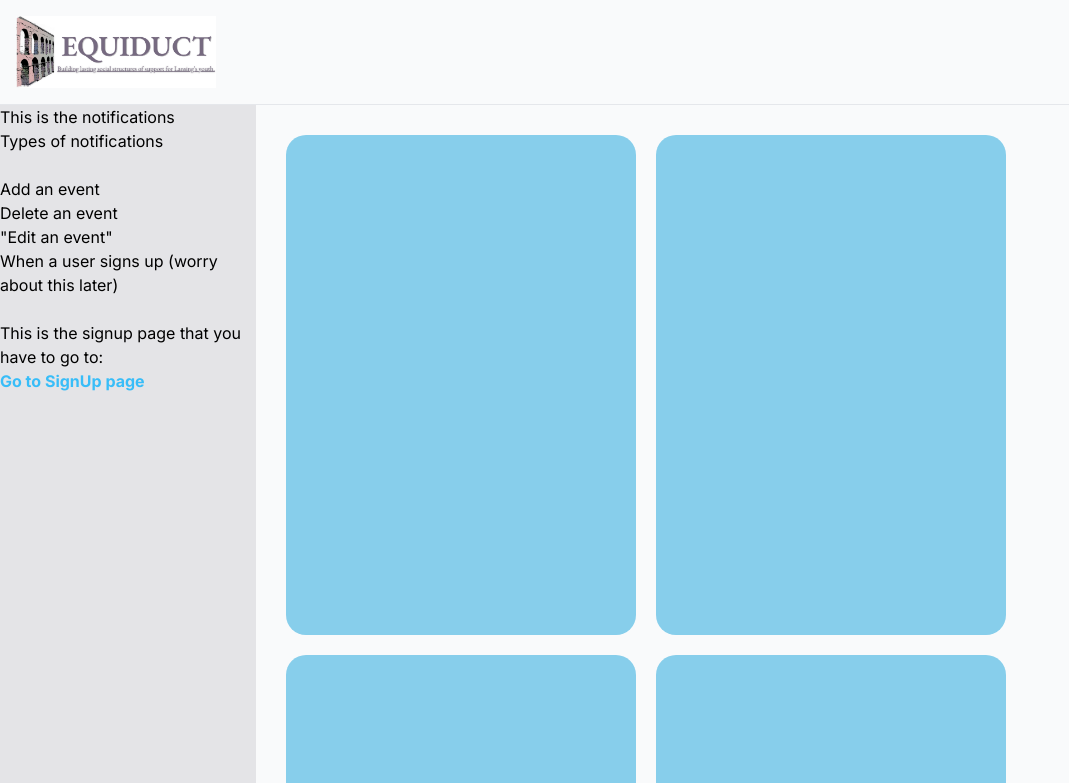
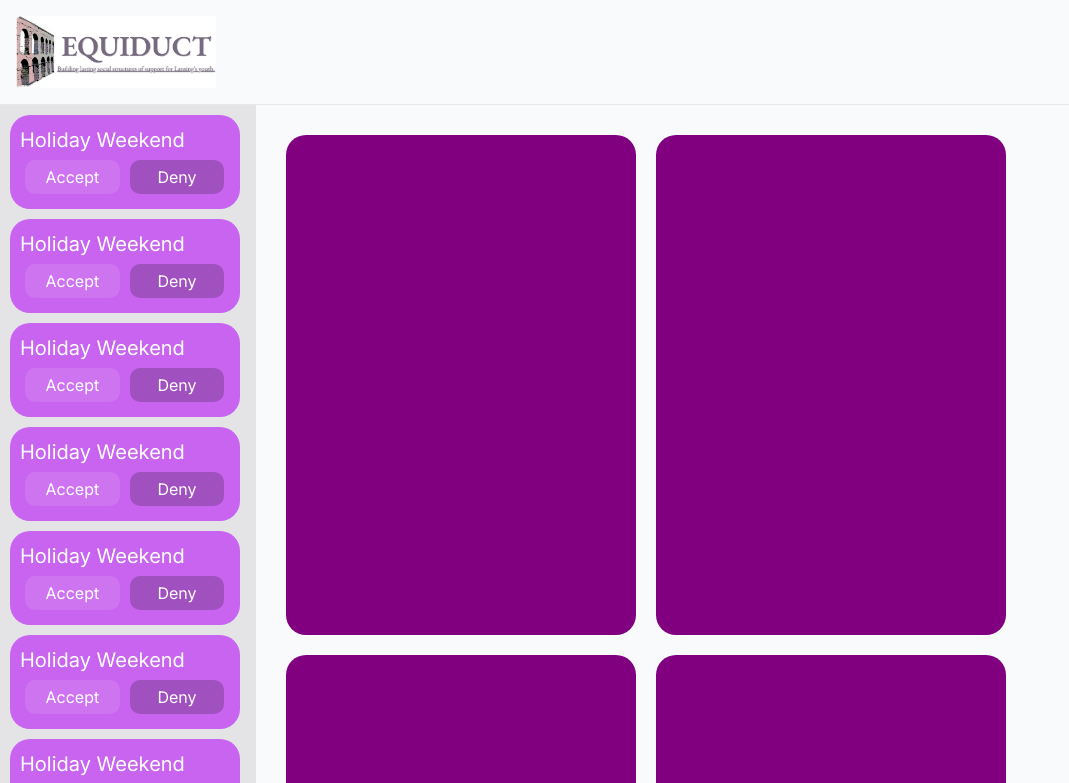
Before and after one commit to Imagine-Software-Club/PRJ-IWDB6-Equiduct, a Next.js app: page /admin in a window 1280 px wide. Shown: the top 783 px of the page, without its empty margins (0-1069 px from the left). Built offline with nearby package versions, Linux system fonts and the light colour scheme.

Commit message:
my changes to code

```diff
--- a/app/admin/admin.module.css
+++ b/app/admin/admin.module.css
@@ -2,7 +2,7 @@
     height:500px;
     width:350px;
     min-width:300px;
-    background-color: skyblue;
+    background-color: purple;
     border-radius: 20px;
     transition-duration: 100ms;
     margin: 10px;
@@ -14,11 +14,46 @@
 }
 
 .smallCard {
-    height:100px;
-    width:200px;
-    min-width:300px;
-    background-color: skyblue;
+    height:fit-content;
+    width:90%;
+    background-color: rgb(200, 100, 239);
     border-radius: 20px;
     transition-duration: 100ms;
     margin: 10px;
+    padding: 10px;
 }
+.smallCard:hover {
+    transform: scale(1.02);
+    transition: 100ms;
+}
+
+.p {
+    color: white;
+    font-size: 20px;
+}
+
+.accept{
+    width:45%;
+    margin:5px;
+    padding:5px;
+    color:white;
+    background:rgb(255,255,255,0.1);
+    border-radius: 10px;
+}
+.accept:hover {
+    background:rgb(0,255,0, 0.5);
+    transition-duration:200ms;
+}
+
+.deny {
+    width:45%;
+    margin:5px;
+    padding:5px;
+    color:white;
+    background:rgb(0,0,0, 0.2);
+    border-radius: 10px;
+}
+.deny:hover {
+    background:rgb(255,0,0, 0.5);
+    transition-duration: 100ms;
+}
--- a/app/admin/page.tsx
+++ b/app/admin/page.tsx
@@ -25,20 +25,54 @@ export default function Home() {
       </nav>
       <div className="grid grid-cols-5">
         <div className="col-span-1 bg-zinc-200 h-dvh">
-          <p className="">This is the notifications</p>
-          <div></div>
-          <p>Types of notifications</p>
-          <br></br>
-          <p>Add an event</p>
-          <p>Delete an event</p>
-          <p>"Edit an event"</p>
-          <p>When a user signs up (worry about this later)</p>
-          <p></p>
-          <br></br>
-          <p>This is the signup page that you have to go to:</p>
+          <div className={styles.smallCard}>
+            <p className={styles.p}>Holiday Weekend</p>
+            <button className={styles.accept}>Accept</button>
+            <button className={styles.deny}>Deny</button>
+          </div>
+          <div className={styles.smallCard}>
+            <p className={styles.p}>Holiday Weekend</p>
+            <button className={styles.accept}>Accept</button>
+            <button className={styles.deny}>Deny</button>
+          </div>
+          <div className={styles.smallCard}>
+            <p className={styles.p}>Holiday Weekend</p>
+            <button className={styles.accept}>Accept</button>
+            <button className={styles.deny}>Deny</button>
+          </div>
+          <div className={styles.smallCard}>
+            <p className={styles.p}>Holiday Weekend</p>
+            <button className={styles.accept}>Accept</button>
+            <button className={styles.deny}>Deny</button>
+          </div>
+          <div className={styles.smallCard}>
+            <p className={styles.p}>Holiday Weekend</p>
+            <button className={styles.accept}>Accept</button>
+            <button className={styles.deny}>Deny</button>
+          </div>
+          <div className={styles.smallCard}>
+            <p className={styles.p}>Holiday Weekend</p>
+            <button className={styles.accept}>Accept</button>
+            <button className={styles.deny}>Deny</button>
+          </div>
+          <div className={styles.smallCard}>
+            <p className={styles.p}>Holiday Weekend</p>
+            <button className={styles.accept}>Accept</button>
+            <button className={styles.deny}>Deny</button>
+          </div>
+          <div className={styles.smallCard}>
+            <p className={styles.p}>Holiday Weekend</p>
+            <button className={styles.accept}>Accept</button>
+            <button className={styles.deny}>Deny</button>
+          </div>
+          <div className={styles.smallCard}>
+            <p className={styles.p}>Holiday Weekend</p>
+            <button className={styles.accept}>Accept</button>
+            <button className={styles.deny}>Deny</button>
+          </div>
           <p>
             <a
-              className="text-sky-400"
+              className="m-5 text-sky-400"
               href="localhost:3000/hsadf8uafs8AHSUId9"
             >
               <b>Go to SignUp page</b>
--- a/app/calendar1.tsx
+++ b/app/calendar1.tsx
@@ -435,6 +435,7 @@ export default function Home() {
         freq: RRule.YEARLY,
         //bymonth: parseInt(month),
         //bymonthday: parseInt(day),
+        interval: customTime,
         dtstart: startDate,
         until: endDate,
       };
```
